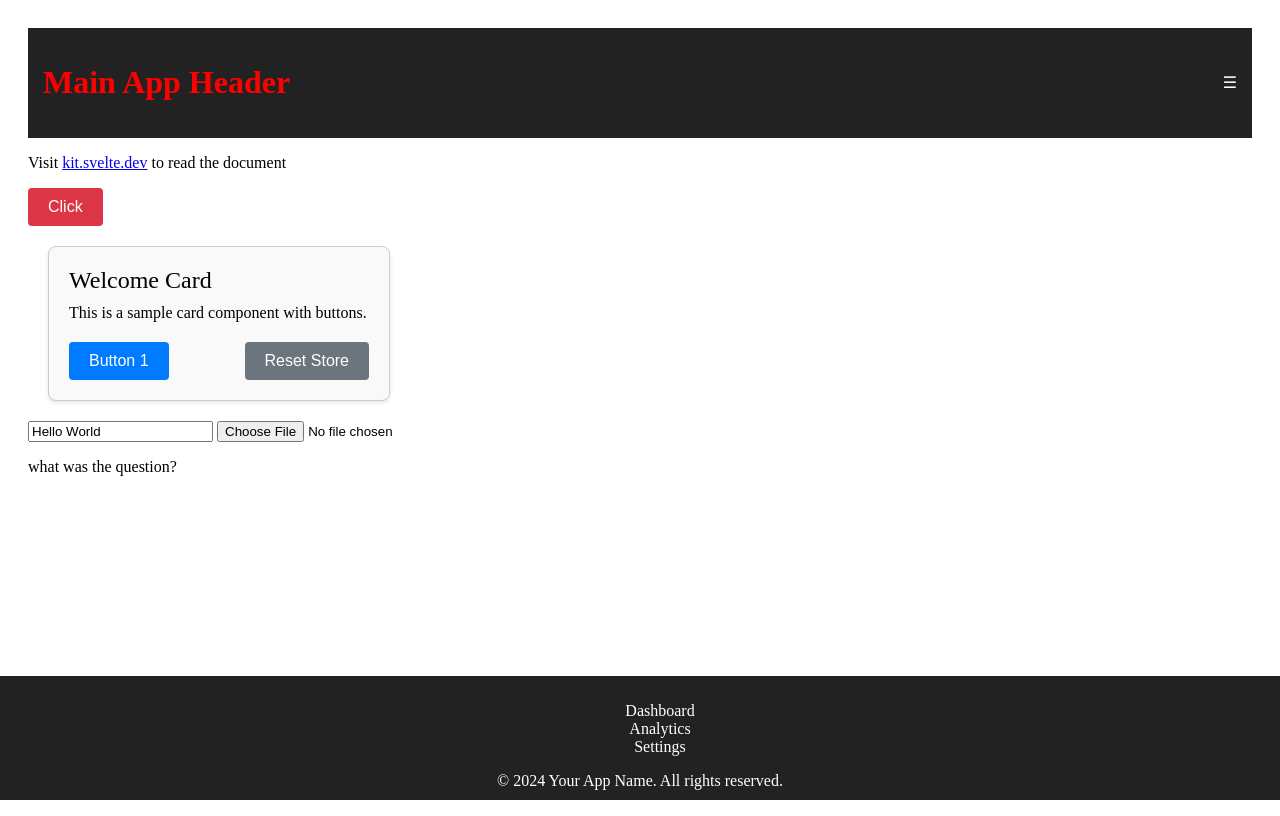
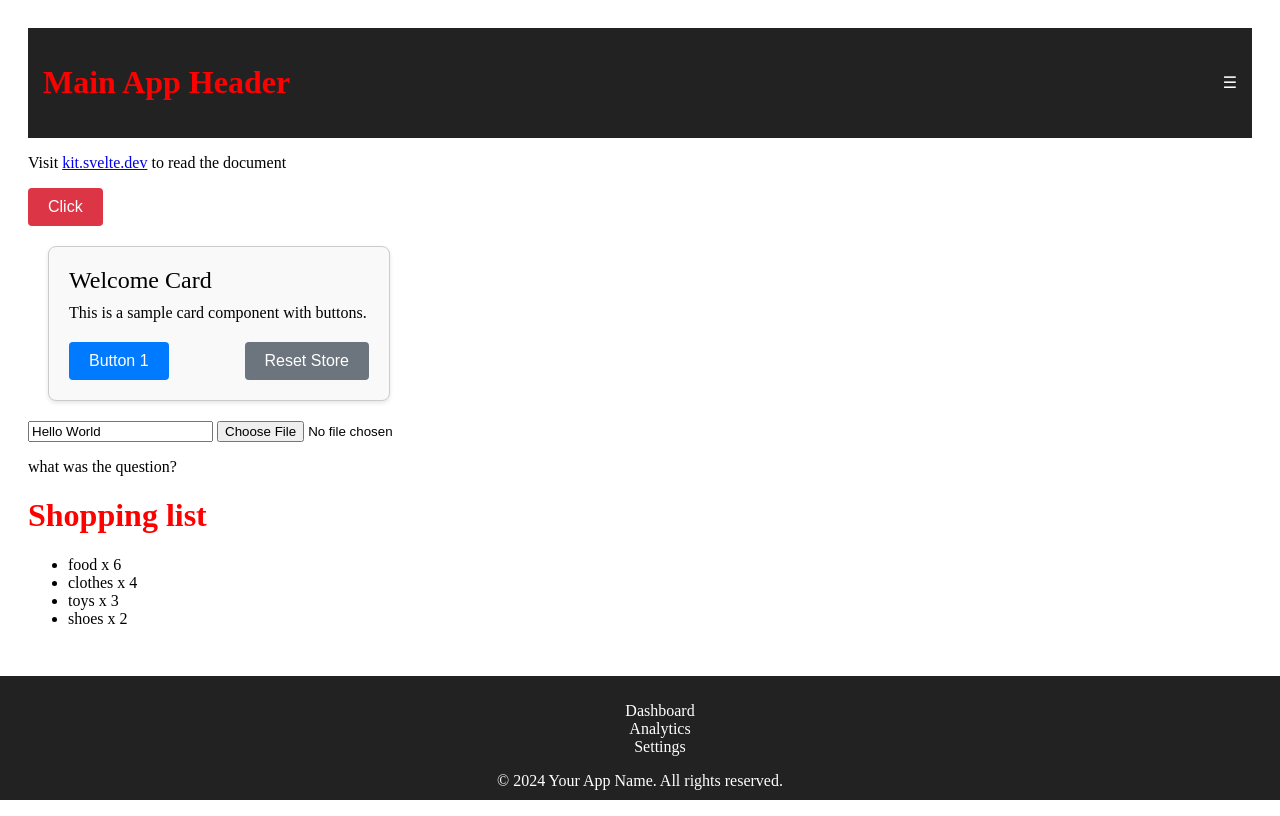
Before and after one commit to bismark66/Rapidapi-svelte, a SvelteKit app: page / in a window 1280 px wide. Built offline with nearby package versions, Linux system fonts and the light colour scheme.

Commit message:
rendering a list using each

```diff
--- a/src/routes/+page.svelte
+++ b/src/routes/+page.svelte
@@ -39,6 +39,7 @@ let files: FileList;
   }
 
   let answer=42
+let items=[{name:"food",qty:6},{name:"clothes",qty:4},{name:"toys",qty:3},{name:"shoes",qty:2}]
 </script>
 
 <style>
@@ -83,3 +84,12 @@ let files: FileList;
 {#if answer === 42}
 	<p>what was the question?</p>
 {/if}
+
+
+<!-- Rendering a list of items using each statement -->
+<h1>Shopping list</h1>
+<ul>
+	{#each items as item}
+		<li>{item.name} x {item.qty}</li>
+	{/each}
+</ul>
```
